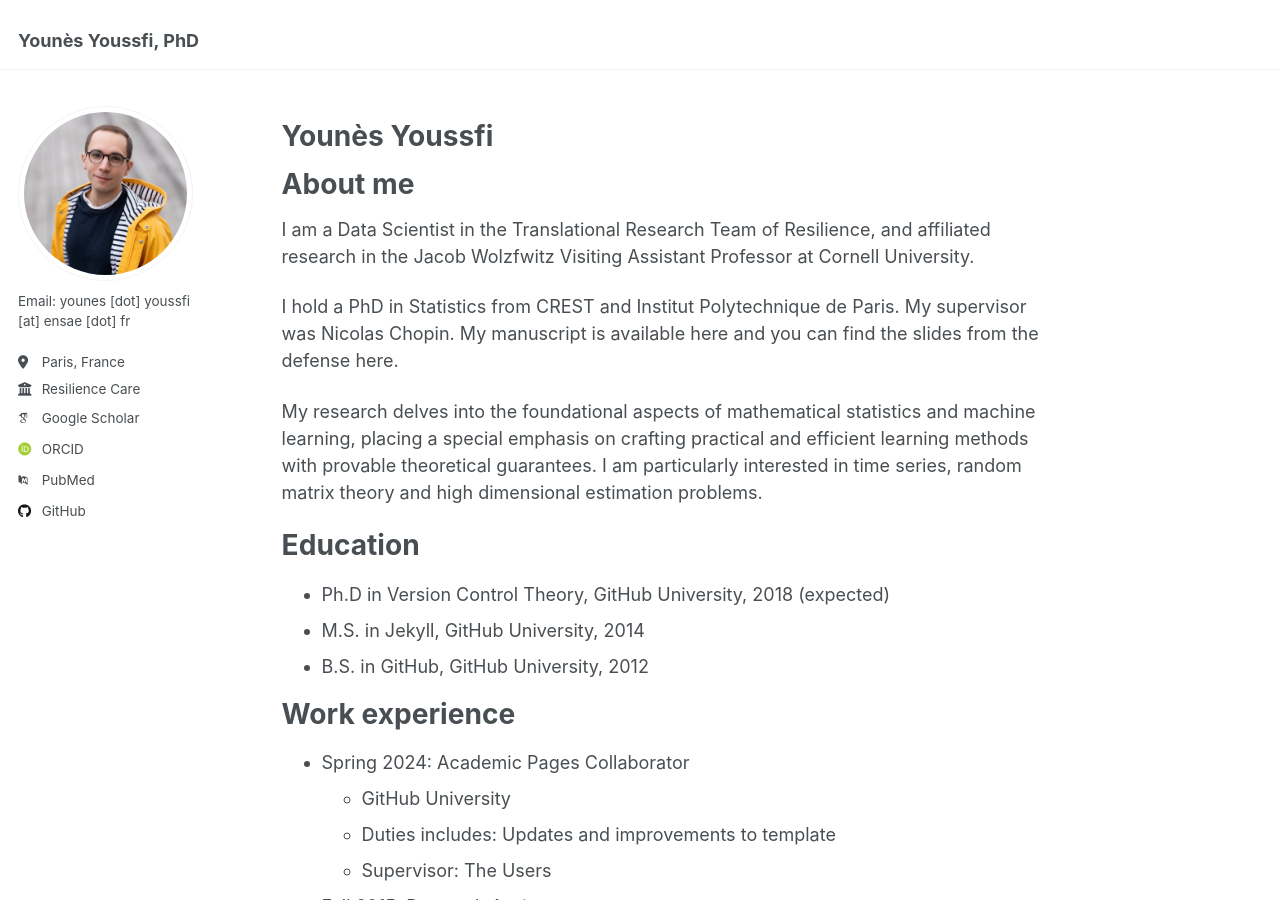
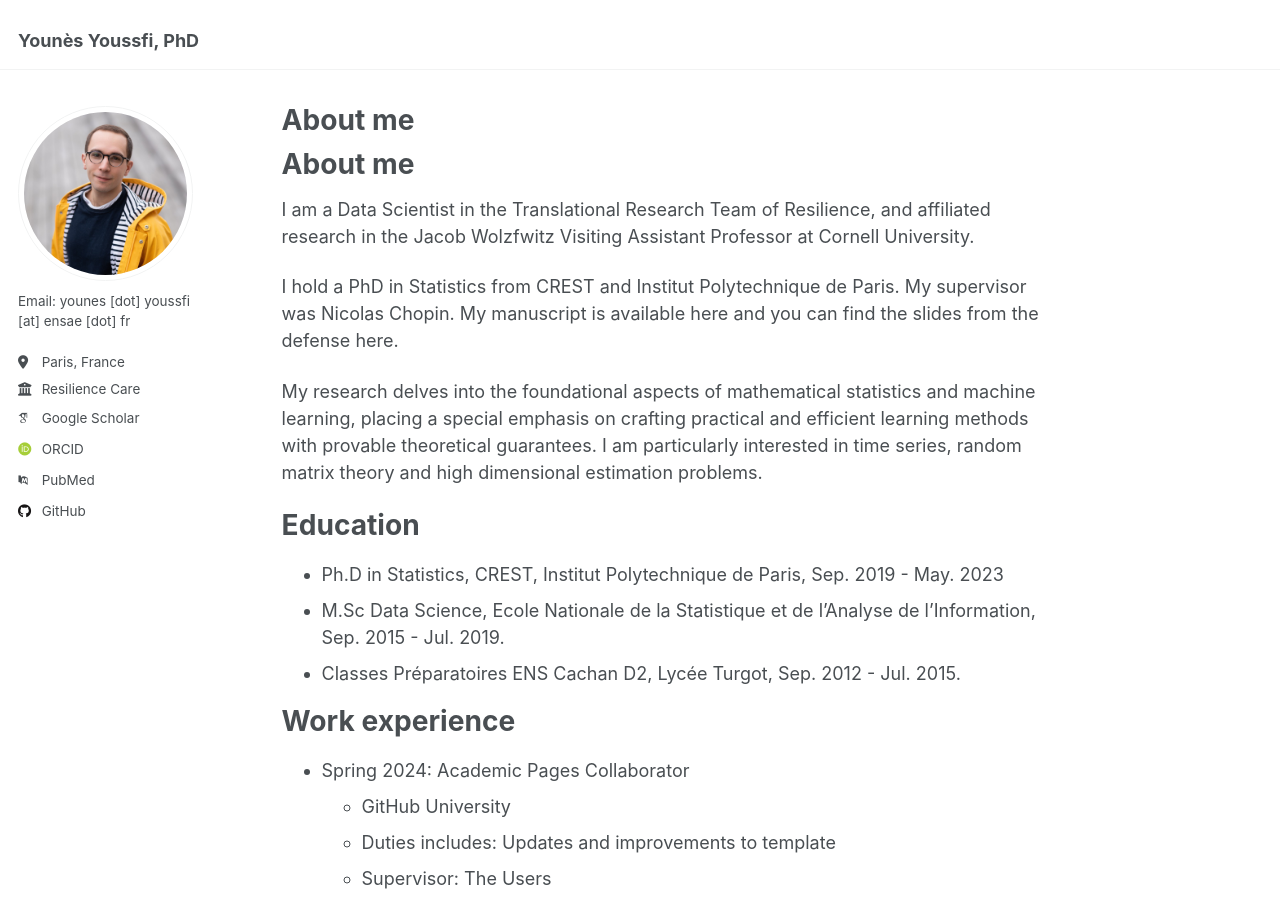
Before and after one commit to youyoussfi/youyoussfi.github.io, a Jekyll site: the page built from _pages/about.md, in a window 1280 px wide and 900 px high. Built offline with Jekyll 4.4.1, drawn with Linux system fonts in a browser that asks for light colours; some web fonts are replaced.

Commit message:
Update about.md

```diff
--- a/_pages/about.md
+++ b/_pages/about.md
@@ -1,14 +1,11 @@
 ---
 permalink: /
-title: ""
+title: "About me"
 author_profile: true
 redirect_from:
   - /about/
   - /about.html
 ---
-
-Younès Youssfi
-======
 
 # About me
 I am a Data Scientist in the Translational Research Team of Resilience, and affiliated research in the Jacob Wolzfwitz Visiting Assistant Professor at Cornell University.
@@ -20,9 +17,9 @@ My research delves into the foundational aspects of mathematical statistics and
 
 Education
 ======
-* Ph.D in Version Control Theory, GitHub University, 2018 (expected)
-* M.S. in Jekyll, GitHub University, 2014
-* B.S. in GitHub, GitHub University, 2012
+* Ph.D in Statistics, CREST, Institut Polytechnique de Paris, Sep. 2019 - May. 2023
+* M.Sc Data Science, Ecole Nationale de la Statistique et de l'Analyse de l'Information, Sep. 2015 - Jul. 2019.
+* Classes Préparatoires ENS Cachan D2, Lycée Turgot, Sep. 2012 - Jul. 2015.
 
 Work experience
 ======
```
